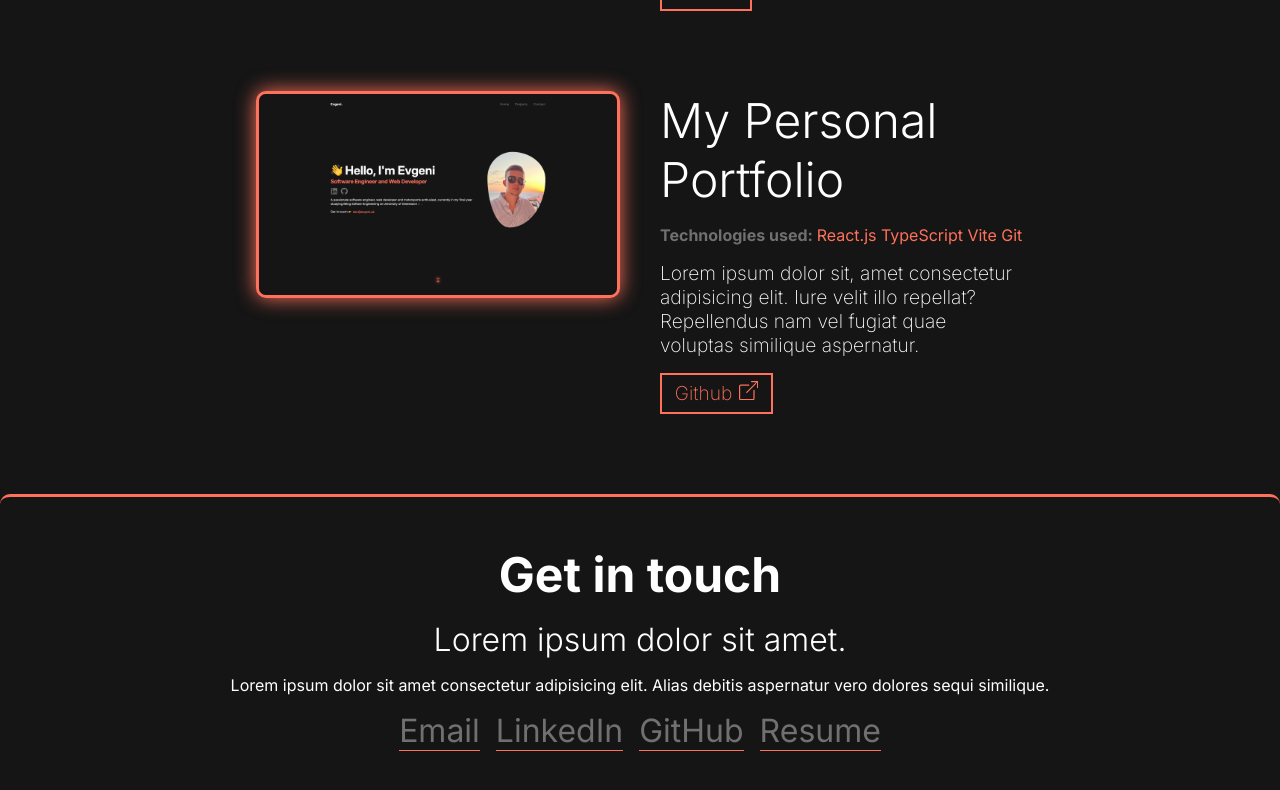
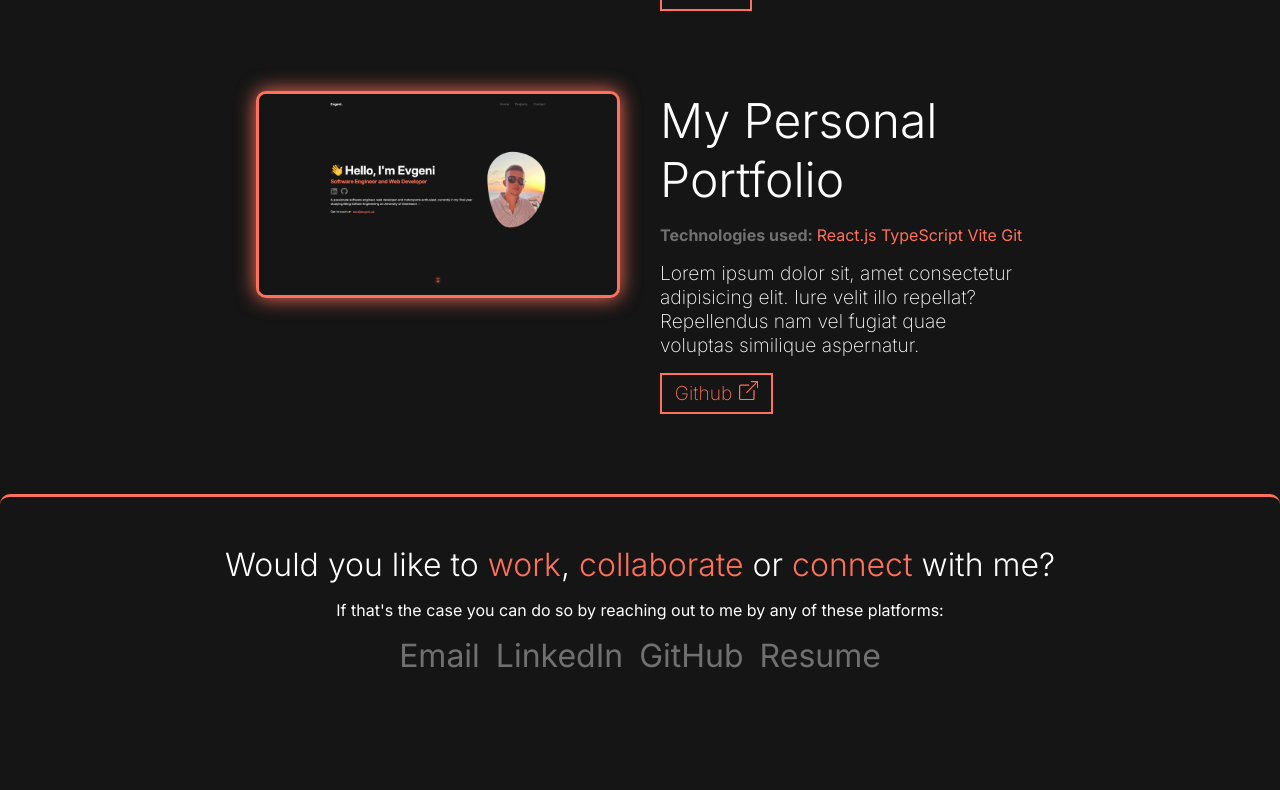
Before and after one commit to EvgeniTN/personal-portfolio, a React (Vite) app: page / in a window 1280 px wide. Shown: the part 1656-2446 px from the top of the page. After the commit the page ends 2379 px from the top, so only its background shows below. Built offline with nearby package versions, Linux system fonts and the light colour scheme.

Commit message:
Adjustments to contact and replaced some placeholder text.

```diff
--- a/src/components/Contact.tsx
+++ b/src/components/Contact.tsx
@@ -4,11 +4,14 @@ export default function Contact() {
 	return (
 		<>
 			<div className="contact-section">
-				<h2>Get in touch</h2>
-				<h3>Lorem ipsum dolor sit amet.</h3>
+				{/* <h2>Get in touch</h2> */}
+				<h3>
+					Would you like to <span>work</span>, <span>collaborate</span> or{" "}
+					<span>connect</span> with me?
+				</h3>
 				<p>
-					Lorem ipsum dolor sit amet consectetur adipisicing elit. Alias debitis
-					aspernatur vero dolores sequi similique.
+					If that's the case you can do so by reaching out to me by any of these
+					platforms:
 				</p>
 				<ul>
 					<li>
--- a/src/components/comp_css/contact.css
+++ b/src/components/comp_css/contact.css
@@ -29,9 +29,13 @@
 	font-weight: 300;
 }
 
+.contact-section h3 span {
+	color: var(--accent);
+}
+
 .contact-section a {
 	text-decoration: none;
 	color: var(--bg-light);
 	font-size: 2rem;
-	border-bottom: 1px solid var(--accent);
+	/* border-bottom: 1px solid var(--accent); */
 }
```
